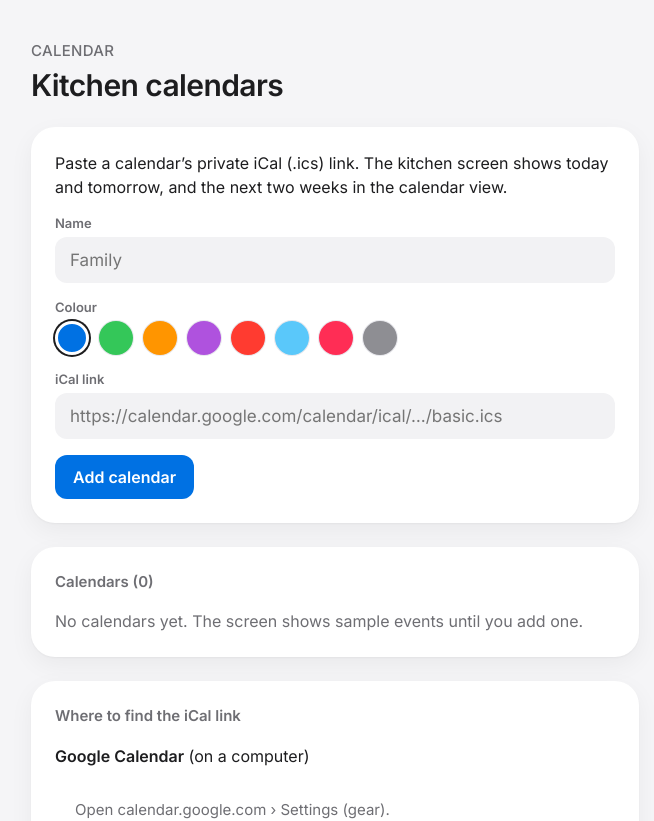
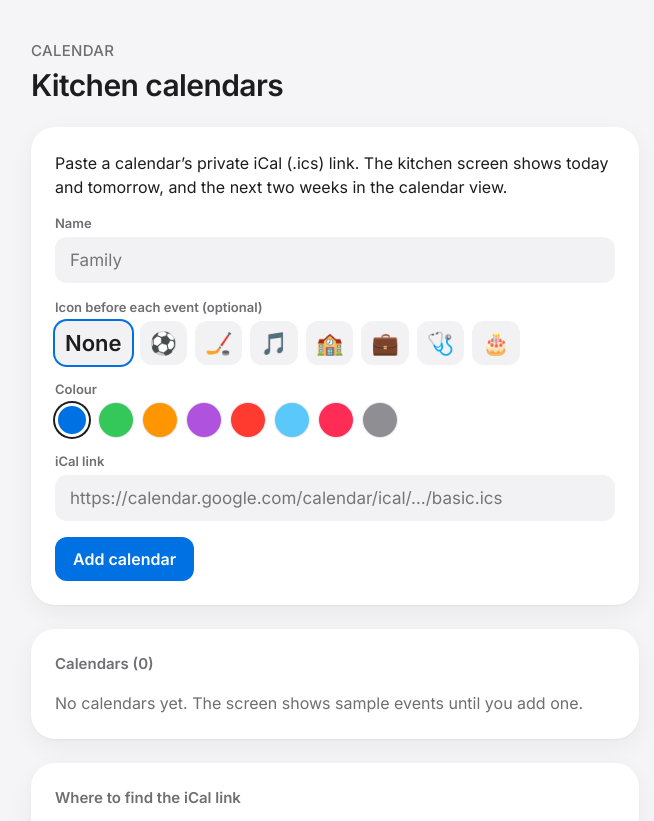
Before and after one commit to digitalunityca/kitchen, a Laravel app: page /modules/calendar/settings in a window 1280 px wide. Shown: the top 821 px of the page, without its empty margins (305-959 px from the left). Run offline with Laravel 12, Linux system fonts and the light colour scheme.

Commit message:
Mute finished calendar events, badge running ones, add calendar icons
Events that have ended (all-day ones after their last day) show muted
with a hollow colour bar on the card, the day list and search. Running
timed events get a red "Now" badge. Both update each minute without a
reload. Each calendar can have an optional icon (presets ⚽ 🏒 🎵 🏫 💼
🩺 🎂, or none), set on the settings page and shown before its event
titles, in the dropdown, the chips and the details.

Co-Authored-By: Claude Opus 5.5 <noreply@anthropic.com>

```diff
--- a/app/Actions/Calendar/AddCalendar.php
+++ b/app/Actions/Calendar/AddCalendar.php
@@ -17,7 +17,7 @@ class AddCalendar
     ) {}
 
     /** @throws ValidationException when the link doesn't give a calendar */
-    public function handle(string $name, string $color, string $url): void
+    public function handle(string $name, string $color, string $url, ?string $icon = null): void
     {
         $url = FetchCalendarFeed::httpUrl($url);
 
@@ -26,7 +26,7 @@ class AddCalendar
         }
 
         $calendars = $this->store->all();
-        $calendars[] = ['id' => Str::lower(Str::random(8)), 'name' => $name, 'color' => $color, 'url' => $url, 'visible' => true];
+        $calendars[] = ['id' => Str::lower(Str::random(8)), 'name' => $name, 'color' => $color, 'icon' => (string) $icon, 'url' => $url, 'visible' => true];
         $this->store->save($calendars);
     }
 }
--- a/app/Actions/Calendar/BuildCalendarData.php
+++ b/app/Actions/Calendar/BuildCalendarData.php
@@ -51,6 +51,7 @@ class BuildCalendarData
             'calendarId' => $e['calendarId'],
             'calendar' => $e['calendar'],
             'color' => $e['color'],
+            'icon' => (string) ($e['icon'] ?? ''),
             'title' => $e['title'],
             'location' => $e['location'],
             'notes' => self::plainText($e['description']),
--- a/app/Actions/Calendar/LoadCalendarEvents.php
+++ b/app/Actions/Calendar/LoadCalendarEvents.php
@@ -56,6 +56,7 @@ class LoadCalendarEvents
                     'calendarId' => $calendar['id'],
                     'calendar' => $calendar['name'],
                     'color' => $calendar['color'],
+                    'icon' => (string) ($calendar['icon'] ?? ''),
                 ];
             }
         }
@@ -64,7 +65,7 @@ class LoadCalendarEvents
 
         return [
             'sample' => false,
-            'calendars' => array_map(fn (array $c): array => ['id' => $c['id'], 'name' => $c['name'], 'color' => $c['color']], $calendars),
+            'calendars' => array_map(fn (array $c): array => ['id' => $c['id'], 'name' => $c['name'], 'color' => $c['color'], 'icon' => (string) ($c['icon'] ?? '')], $calendars),
             'events' => $events,
         ];
     }
--- a/app/Actions/Calendar/UpdateCalendar.php
+++ b/app/Actions/Calendar/UpdateCalendar.php
@@ -6,16 +6,16 @@ namespace App\Actions\Calendar;
 
 use App\Modules\Calendar\CalendarStore;
 
-/** Rename, recolour, show or hide a calendar. */
+/** Rename, recolour, change the icon of, show or hide a calendar. */
 class UpdateCalendar
 {
     public function __construct(private readonly CalendarStore $store) {}
 
-    /** @param  array{name?: string, color?: string, visible?: bool}  $changes */
+    /** @param  array{name?: string, color?: string, icon?: string, visible?: bool}  $changes */
     public function handle(string $id, array $changes): void
     {
         $this->store->save(array_map(
-            fn (array $c): array => $c['id'] === $id ? array_replace($c, array_intersect_key($changes, array_flip(['name', 'color', 'visible']))) : $c,
+            fn (array $c): array => $c['id'] === $id ? array_replace($c, array_intersect_key($changes, array_flip(['name', 'color', 'icon', 'visible']))) : $c,
             $this->store->all(),
         ));
     }
--- a/app/Modules/Calendar/CalendarController.php
+++ b/app/Modules/Calendar/CalendarController.php
@@ -26,12 +26,12 @@ class CalendarController extends Controller
 
     public function settings(CalendarStore $store): View
     {
-        return view('modules.calendar.settings', ['calendars' => $store->all(), 'colors' => CalendarStore::COLORS]);
+        return view('modules.calendar.settings', ['calendars' => $store->all(), 'colors' => CalendarStore::COLORS, 'icons' => CalendarStore::ICONS]);
     }
 
     public function store(AddCalendarRequest $request, AddCalendar $addCalendar): RedirectResponse
     {
-        $addCalendar->handle($request->validated('name'), $request->validated('color'), $request->validated('url'));
+        $addCalendar->handle($request->validated('name'), $request->validated('color'), $request->validated('url'), $request->validated('icon'));
 
         return redirect()->route('modules.calendar.settings')->with('status', 'Calendar added.');
     }
@@ -39,6 +39,10 @@ class CalendarController extends Controller
     public function update(string $id, UpdateCalendarRequest $request, UpdateCalendar $updateCalendar): RedirectResponse
     {
         $changes = $request->validated();
+
+        if (array_key_exists('icon', $changes)) {
+            $changes['icon'] = trim((string) $changes['icon']);
+        }
 
         if (array_key_exists('visible', $changes)) {
             $changes['visible'] = (bool) $changes['visible'];
--- a/app/Modules/Calendar/CalendarStore.php
+++ b/app/Modules/Calendar/CalendarStore.php
@@ -8,12 +8,15 @@ use Illuminate\Contracts\Filesystem\Filesystem;
 
 /**
  * The connected calendars, kept in storage/app/private/calendars.json (never in
- * git). Each has an id, name, colour, iCal feed URL and a visible flag. The
+ * git). Each has an id, name, colour, optional icon (an emoji shown before its events), iCal feed URL and a visible flag. The
  * URLs are secret links, so they are never logged and are masked in the UI.
  */
 class CalendarStore
 {
     private const FILE = 'calendars.json';
+
+    /** Icons offered on the settings page (any emoji can be typed too). */
+    public const ICONS = ['⚽', '🏒', '🎵', '🏫', '💼', '🩺', '🎂'];
 
     public const COLORS = ['#0071E3', '#34C759', '#FF9500', '#AF52DE', '#FF3B30', '#5AC8FA', '#FF2D55', '#8E8E93'];
 
--- a/app/Modules/Calendar/Requests/AddCalendarRequest.php
+++ b/app/Modules/Calendar/Requests/AddCalendarRequest.php
@@ -15,6 +15,7 @@ class AddCalendarRequest extends FormRequest
     {
         return [
             'name' => ['required', 'string', 'max:40'],
+            'icon' => ['nullable', 'string', 'max:8'],
             'color' => ['required', Rule::in(CalendarStore::COLORS)],
             'url' => ['required', 'string', 'max:2000', 'regex:#^(https?|webcals?)://#i'],
         ];
--- a/app/Modules/Calendar/Requests/UpdateCalendarRequest.php
+++ b/app/Modules/Calendar/Requests/UpdateCalendarRequest.php
@@ -15,6 +15,7 @@ class UpdateCalendarRequest extends FormRequest
     {
         return [
             'name' => ['sometimes', 'required', 'string', 'max:40'],
+            'icon' => ['nullable', 'string', 'max:8'],
             'color' => ['sometimes', Rule::in(CalendarStore::COLORS)],
             'visible' => ['sometimes', 'boolean'],
         ];
--- a/resources/views/modules/calendar/settings.blade.php
+++ b/resources/views/modules/calendar/settings.blade.php
@@ -25,6 +25,11 @@
   .swatches input { position: absolute; opacity: 0; }
   .swatches span { display: block; width: 34px; height: 34px; border-radius: 999px; border: 3px solid transparent; box-shadow: 0 0 0 1px var(--line); }
   .swatches input:checked + span { border-color: var(--card); box-shadow: 0 0 0 2px var(--text); }
+  .icons { display: flex; gap: 8px; flex-wrap: wrap; }
+  .icons label { margin: 0; }
+  .icons input { position: absolute; opacity: 0; }
+  .icons span { display: flex; align-items: center; justify-content: center; min-width: 44px; height: 44px; padding: 0 10px; border-radius: 12px; background: var(--fill); font-size: 22px; color: var(--text); }
+  .icons input:checked + span { box-shadow: 0 0 0 2px var(--accent); }
   ul { list-style: none; margin: 0; padding: 0; }
   li { padding: 14px 0; border-top: 1px solid var(--line); display: flex; flex-direction: column; gap: 10px; }
   li:first-child { border-top: 0; }
@@ -59,6 +64,15 @@
       @error('name') <p class="err">{{ $message }}</p> @enderror
     </div>
     <div>
+      <label>Icon before each event (optional)</label>
+      <div class="icons">
+        <label><input type="radio" name="icon" value="" @checked(old('icon', '') === '')><span>None</span></label>
+        @foreach ($icons as $icon)
+          <label><input type="radio" name="icon" value="{{ $icon }}" @checked(old('icon') === $icon)><span>{{ $icon }}</span></label>
+        @endforeach
+      </div>
+    </div>
+    <div>
       <label>Colour</label>
       <div class="swatches">
         @foreach ($colors as $i => $color)
@@ -82,7 +96,7 @@
           <li class="{{ $c['visible'] ? '' : 'off' }}">
             <div class="line">
               <span class="dot" style="background:{{ $c['color'] }}"></span>
-              <div class="name">{{ $c['name'] }}<small>{{ \App\Modules\Calendar\CalendarStore::mask($c['url']) }}</small></div>
+              <div class="name">@if (($c['icon'] ?? '') !== ''){{ $c['icon'] }} @endif{{ $c['name'] }}<small>{{ \App\Modules\Calendar\CalendarStore::mask($c['url']) }}</small></div>
               @if ($i > 0)
                 <form method="post" action="{{ route('modules.calendar.calendars.up', $c['id']) }}">@csrf<button class="ghost" aria-label="Move up">↑</button></form>
               @endif
@@ -90,10 +104,16 @@
               <form method="post" action="{{ route('modules.calendar.calendars.destroy', $c['id']) }}">@csrf<button class="ghost danger">Remove</button></form>
             </div>
             <details>
-              <summary>Rename or change colour</summary>
+              <summary>Rename, icon or colour</summary>
               <form method="post" action="{{ route('modules.calendar.calendars.update', $c['id']) }}">
                 @csrf
                 <input type="text" name="name" value="{{ $c['name'] }}" maxlength="40" required aria-label="Name">
+                <div class="icons">
+                  <label><input type="radio" name="icon" value="" @checked(($c['icon'] ?? '') === '')><span>None</span></label>
+                  @foreach ($icons as $icon)
+                    <label><input type="radio" name="icon" value="{{ $icon }}" @checked(($c['icon'] ?? '') === $icon)><span>{{ $icon }}</span></label>
+                  @endforeach
+                </div>
                 <div class="swatches">
                   @foreach ($colors as $color)
                     <label><input type="radio" name="color" value="{{ $color }}" @checked($c['color'] === $color)><span style="background:{{ $color }}"></span></label>
```
Also changed, not shown: app/Modules/Calendar/SampleEvents.php (+4 -3 lines), resources/views/modules/calendar/card.blade.php (+26 -7 lines), tests/Feature/CalendarTest.php (+14 -1 lines).
